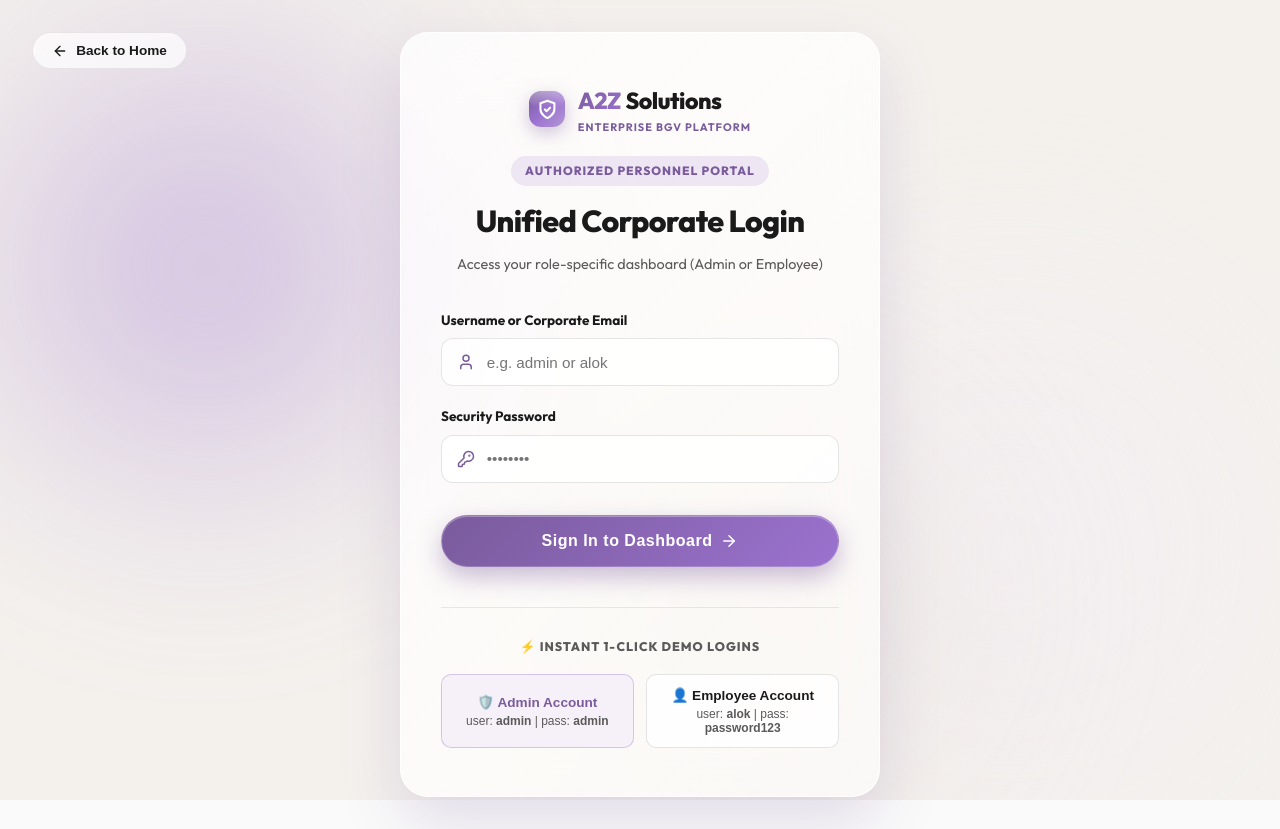
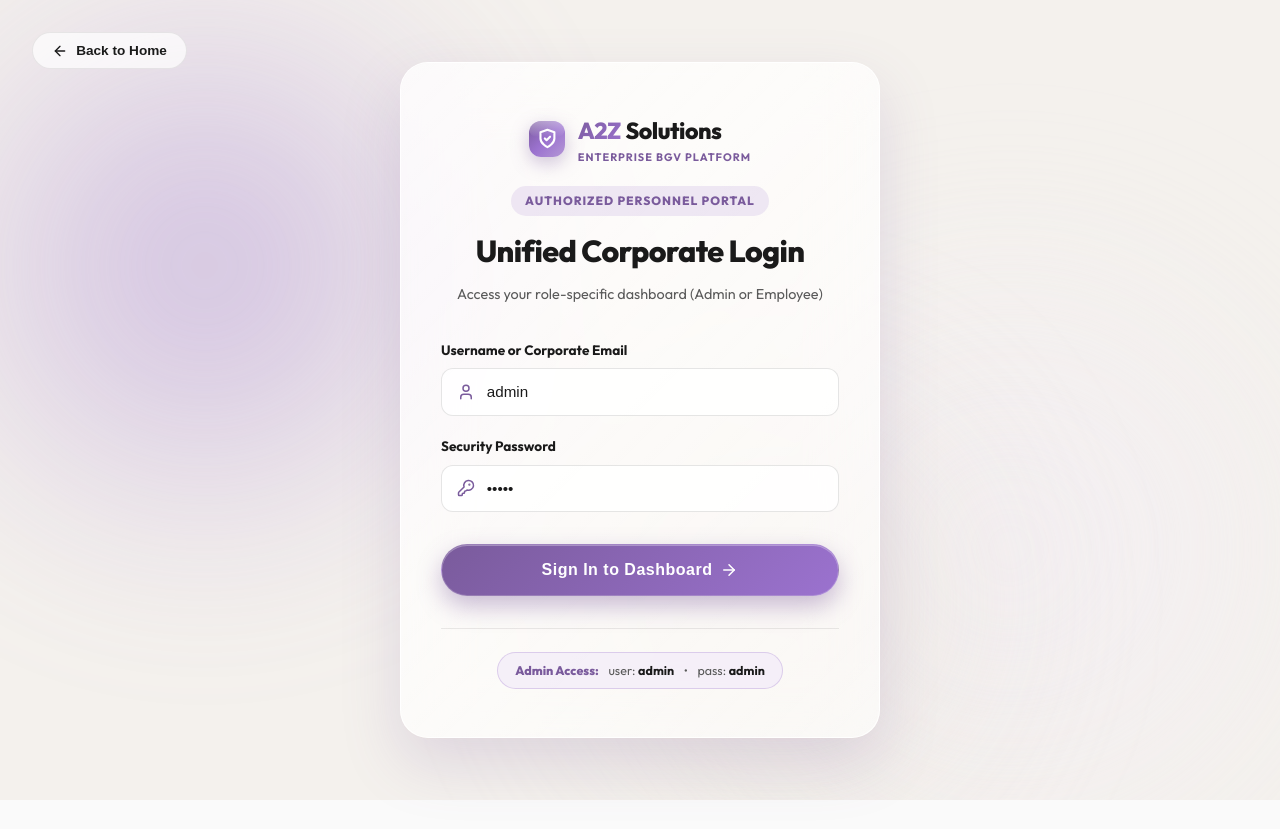
Before and after one commit to niharika0323/a2z-website, a Next.js app: page /login in a window 1280 px wide. After the commit the page ends 800 px from the top, so only its background shows below. Built offline with nearby package versions, Linux system fonts and the light colour scheme.

Commit message:
feat: prefill admin credentials and remove employee credentials from UI

```diff
--- a/src/app/login/page.tsx
+++ b/src/app/login/page.tsx
@@ -9,8 +9,8 @@ import Logo from "@/app/components/Logo";
 
 export default function LoginPage() {
   const router = useRouter();
-  const [username, setUsername] = useState("");
-  const [password, setPassword] = useState("");
+  const [username, setUsername] = useState("admin");
+  const [password, setPassword] = useState("admin");
   const [loading, setLoading] = useState(false);
   const [error, setError] = useState("");
 
@@ -244,58 +244,13 @@ export default function LoginPage() {
           </button>
         </form>
 
-        {/* Quick Testing Badges */}
-        <div style={{ marginTop: '2.5rem', paddingTop: '1.8rem', borderTop: '1px solid rgba(0,0,0,0.08)' }}>
-          <div style={{ fontSize: '0.78rem', fontWeight: 800, color: 'var(--text-secondary)', textTransform: 'uppercase', letterSpacing: '1px', textAlign: 'center', marginBottom: '1rem' }}>
-            ⚡ Instant 1-Click Demo Logins
-          </div>
-
-          <div style={{ display: 'grid', gridTemplateColumns: '1fr 1fr', gap: '0.8rem' }}>
-            <button
-              type="button"
-              onClick={() => quickLogin("admin", "admin")}
-              style={{
-                padding: '0.8rem 0.6rem',
-                borderRadius: '10px',
-                border: '1px solid rgba(180, 151, 214, 0.5)',
-                background: 'rgba(244, 238, 248, 0.8)',
-                cursor: 'pointer',
-                textAlign: 'center',
-                transition: 'all 0.2s',
-              }}
-              onMouseEnter={(e) => e.currentTarget.style.transform = 'translateY(-2px)'}
-              onMouseLeave={(e) => e.currentTarget.style.transform = 'translateY(0)'}
-            >
-              <div style={{ fontWeight: 800, fontSize: '0.85rem', color: 'var(--lilac-dark)' }}>
-                🛡️ Admin Account
-              </div>
-              <div style={{ fontSize: '0.75rem', color: 'var(--text-secondary)', marginTop: '0.2rem' }}>
-                user: <strong>admin</strong> | pass: <strong>admin</strong>
-              </div>
-            </button>
-
-            <button
-              type="button"
-              onClick={() => quickLogin("alok", "password123")}
-              style={{
-                padding: '0.8rem 0.6rem',
-                borderRadius: '10px',
-                border: '1px solid rgba(0,0,0,0.1)',
-                background: 'rgba(255,255,255,0.8)',
-                cursor: 'pointer',
-                textAlign: 'center',
-                transition: 'all 0.2s',
-              }}
-              onMouseEnter={(e) => e.currentTarget.style.transform = 'translateY(-2px)'}
-              onMouseLeave={(e) => e.currentTarget.style.transform = 'translateY(0)'}
-            >
-              <div style={{ fontWeight: 800, fontSize: '0.85rem', color: 'var(--text-primary)' }}>
-                👤 Employee Account
-              </div>
-              <div style={{ fontSize: '0.75rem', color: 'var(--text-secondary)', marginTop: '0.2rem' }}>
-                user: <strong>alok</strong> | pass: <strong>password123</strong>
-              </div>
-            </button>
+        {/* Admin Credential Notice */}
+        <div style={{ marginTop: '2rem', paddingTop: '1.4rem', borderTop: '1px solid rgba(0,0,0,0.08)', textAlign: 'center' }}>
+          <div style={{ display: 'inline-flex', alignItems: 'center', gap: '0.6rem', background: 'rgba(244, 238, 248, 0.85)', border: '1px solid rgba(180, 151, 214, 0.4)', padding: '0.45rem 1.1rem', borderRadius: '25px', fontSize: '0.78rem', color: 'var(--text-secondary)' }}>
+            <span style={{ fontWeight: 800, color: 'var(--lilac-dark)' }}>Admin Access:</span>
+            <span>user: <strong style={{ color: 'var(--text-primary)' }}>admin</strong></span>
+            <span>•</span>
+            <span>pass: <strong style={{ color: 'var(--text-primary)' }}>admin</strong></span>
           </div>
         </div>
       </motion.div>
```
Also changed, not shown: 1 other file (tests, documents, lock files or other folders).
